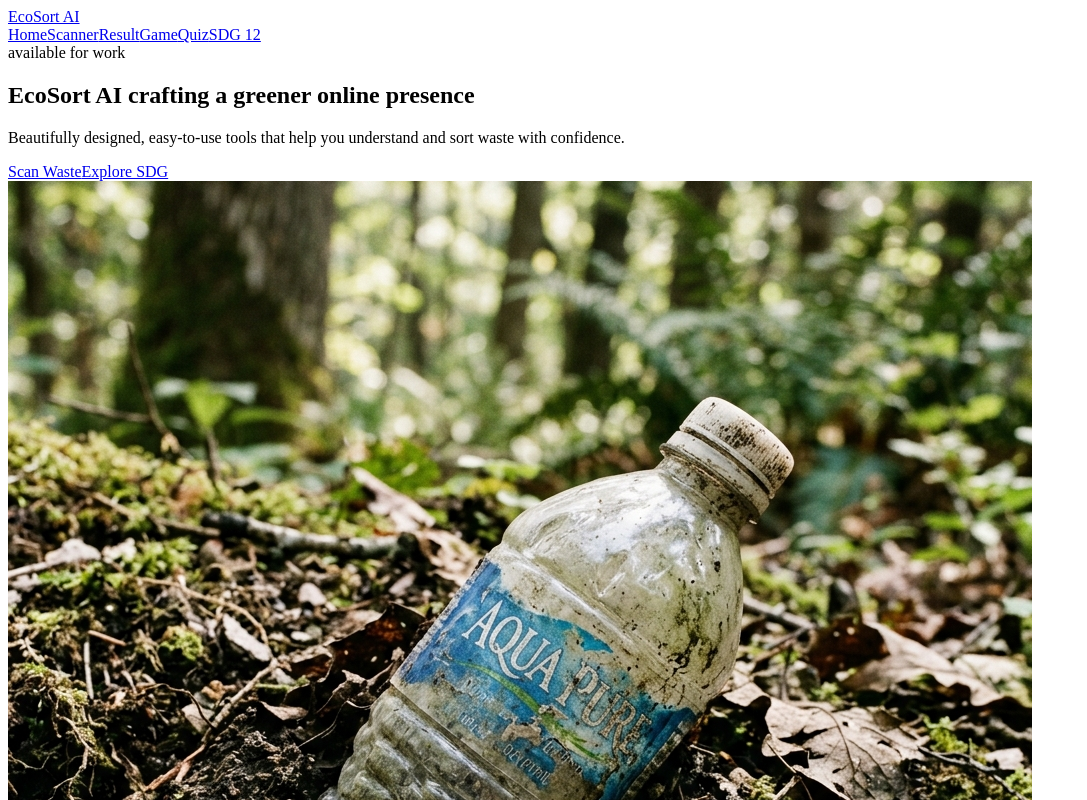
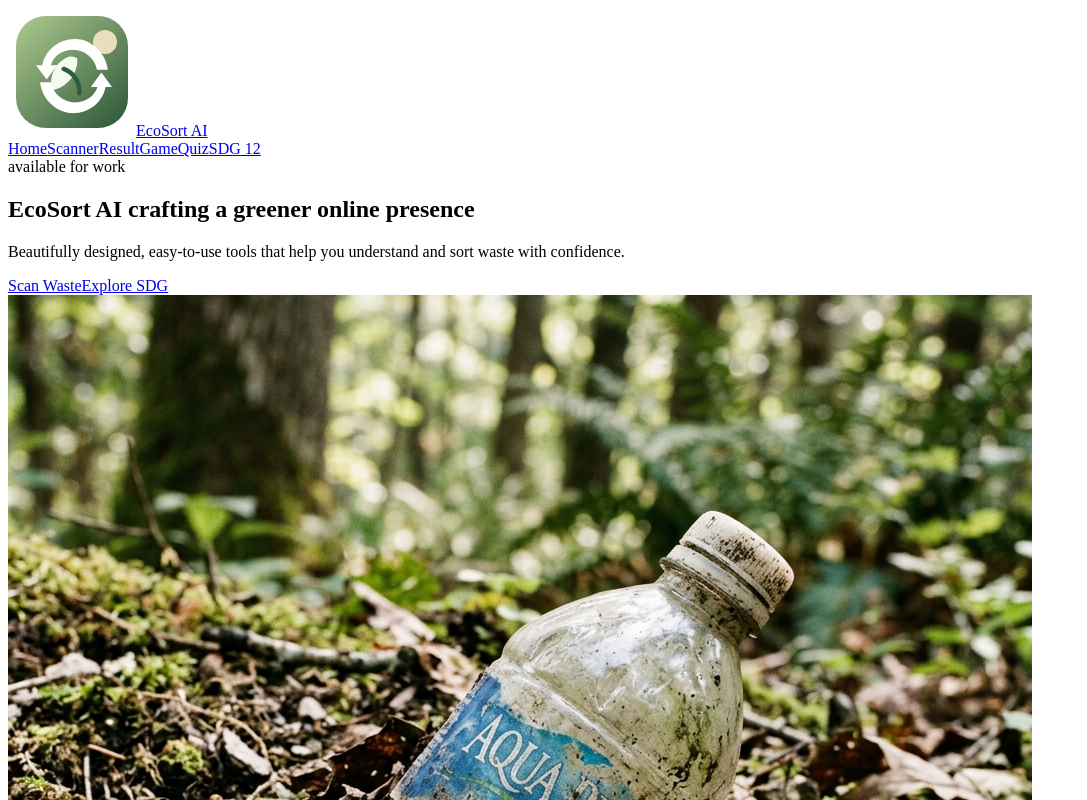
Before and after one commit to smileywrld/ecosort, a React (Vite) app: page / in a window 1280 px wide. Shown: the top 800 px of the page, without its empty margins (0-1087 px from the left). Built offline with nearby package versions, Linux system fonts and the light colour scheme; the HTML template or start-up script is replaced by a standard one.

Commit message:
feat: add theme color meta tag, update logo display, and include SVG icon

```diff
--- a/index.html
+++ b/index.html
@@ -8,6 +8,8 @@
       name="description"
       content="EcoSort AI helps users identify waste, learn the right disposal method, and understand environmental impact."
     />
+    <meta name="theme-color" content="#315B3C" />
+    <link rel="icon" type="image/svg+xml" href="%BASE_URL%ecosort-mark.svg" />
     <link rel="preconnect" href="https://fonts.googleapis.com" />
     <link rel="preconnect" href="https://fonts.gstatic.com" crossorigin />
     <link
--- a/src/App.jsx
+++ b/src/App.jsx
@@ -6,6 +6,7 @@ import ResultPage from './pages/ResultPage'
 import SdgPage from './pages/SdgPage'
 import GamePage from './pages/GamePage'
 import QuizPage from './pages/QuizPage'
+import { logoMark } from './assets'
 
 const DEFAULT_RESULT = {
   wasteType: 'Plastic Packaging',
@@ -23,7 +24,7 @@ export default function App() {
     <div className="app-shell">
       <header className="site-header">
         <NavLink to="/" className="brand-mark">
-          <span className="brand-orb" />
+          <img src={logoMark} alt="EcoSort AI logo" className="brand-logo" />
           <span>EcoSort AI</span>
         </NavLink>
 
--- a/src/assets.js
+++ b/src/assets.js
@@ -1,5 +1,6 @@
 const withBase = (path) => `${import.meta.env.BASE_URL}${path}`
 
+export const logoMark = withBase('ecosort-mark.svg')
 export const sdgImage = withBase('q1_sdg12_1778560909823.png')
 export const plasticRateImage = withBase('q2_plastic_rate_1778560964687.png')
 export const batteryBinImage = withBase('q3_battery_bin_1778561000495.png')
--- a/src/styles.css
+++ b/src/styles.css
@@ -48,12 +48,11 @@ button { font: inherit; cursor: pointer; }
   font-size: 1.1rem;
 }
 
-.brand-orb {
-  width: 28px;
-  height: 28px;
-  border-radius: 8px;
-  background: linear-gradient(135deg, var(--accent-green), #5f7f44);
-  box-shadow: 0 8px 20px rgba(136, 166, 105, 0.28);
+.brand-logo {
+  width: 32px;
+  height: 32px;
+  display: block;
+  flex-shrink: 0;
 }
 
 .site-nav {
```
Also changed, not shown: public/ecosort-mark.svg (added).
